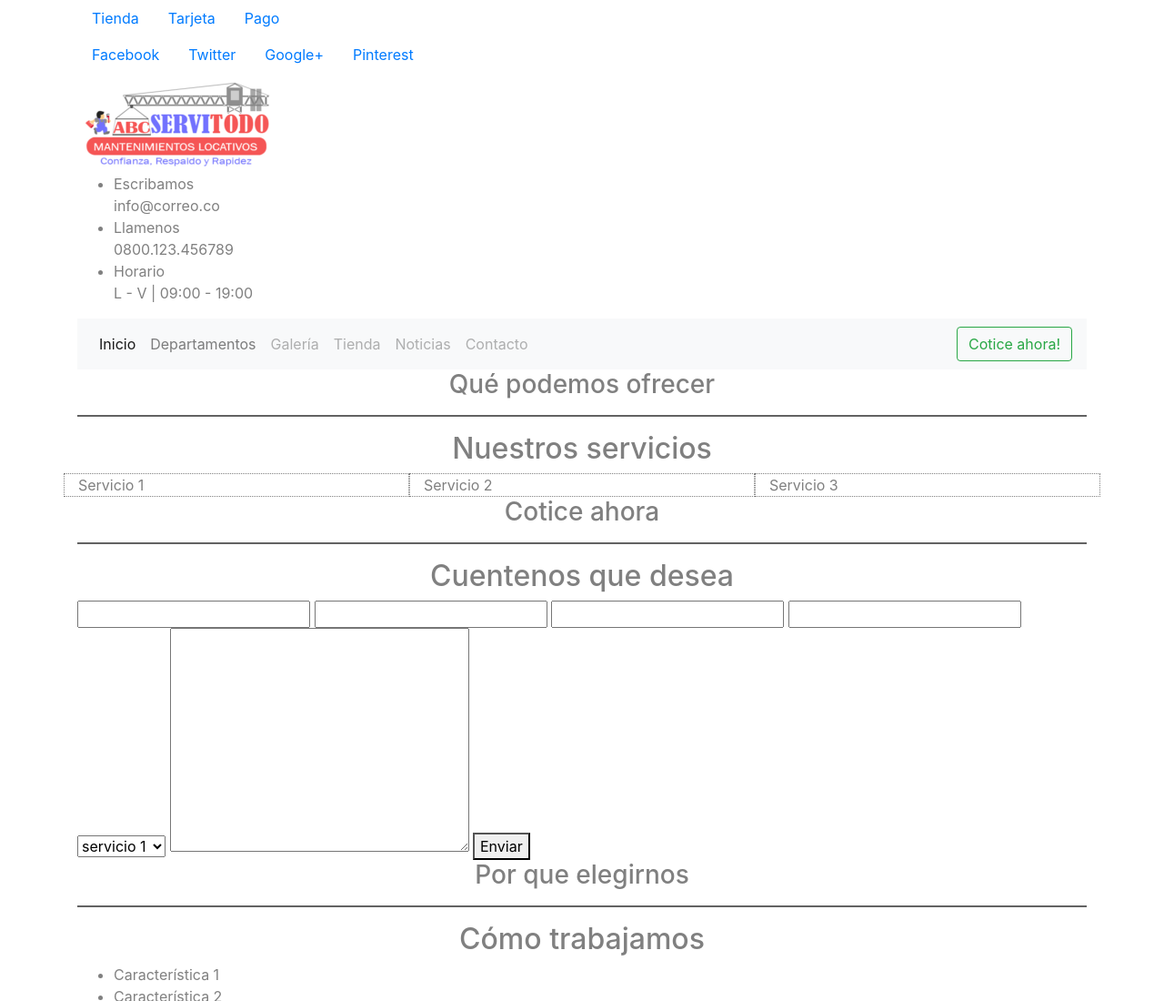
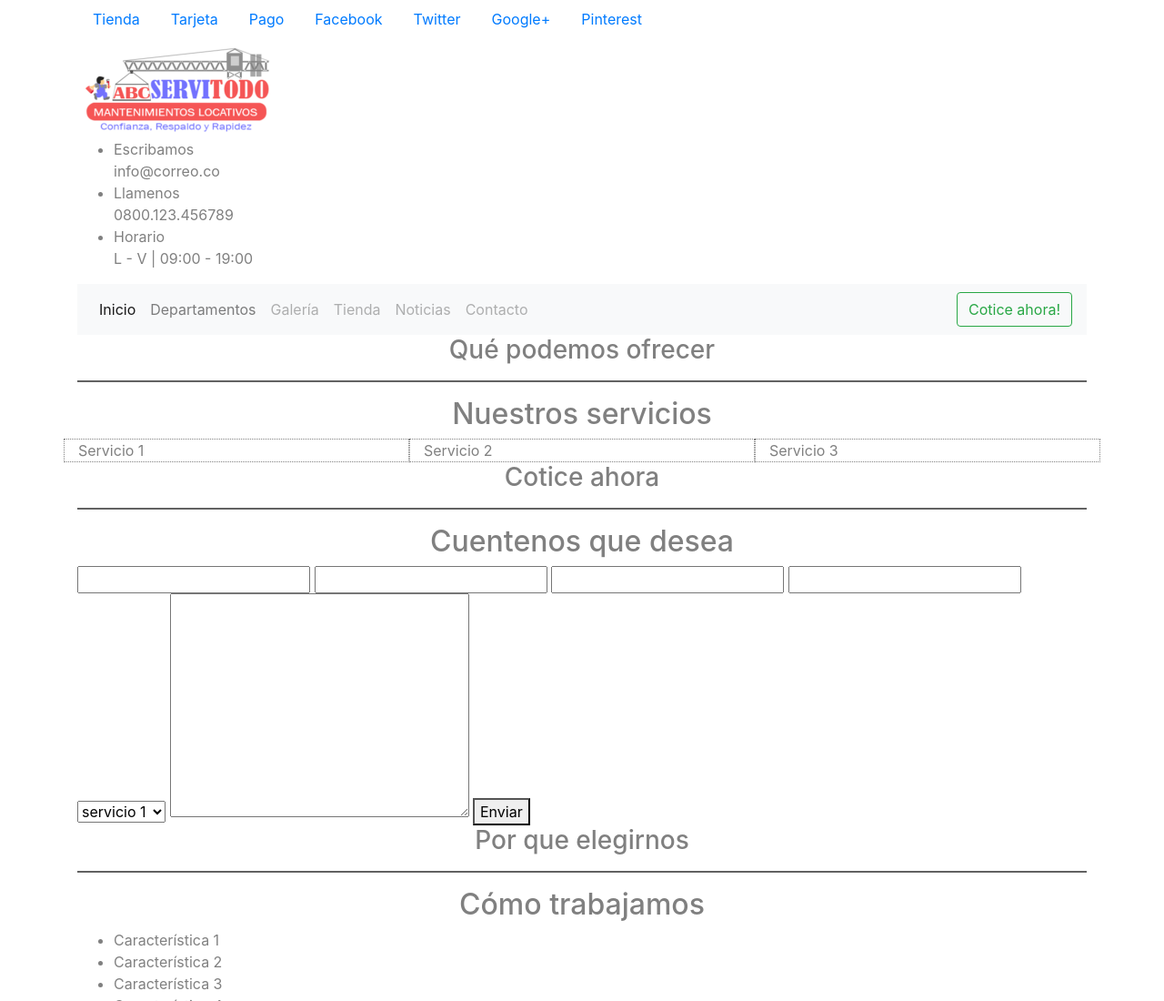
Before and after one commit to jcarlosj/Theme-ABCServiTodo, a website: page index.html in a window 1280 px wide. Shown: the top 1100 px of the page at 91% size. Drawn offline with nearby package versions, Linux system fonts and the light colour scheme; files that its build step writes are made by us from their sources; files whose address does not match are found by name.

Commit message:
[+] Boostrap (Button Group): Menus Secondary y Social (header)

```diff
--- a/index.html
+++ b/index.html
@@ -12,30 +12,30 @@
 <body>
     <header class="header">
         <div class="container">
-            <nav class="header__top justify-content-between">
-                <ul class="nav menu-secondary">
+            <nav class="btn-toolbar header__top" role="toolbar" aria-label="Toolbar with button groups"">
+                <ul class="btn-group nav menu-secondary" role="group" aria-label="First group">
                     <li class="nav-item">
-                        <a class="nav-link" href="#">Tienda</a>
+                        <a class="btn btn-link nav-link" href="#">Tienda</a>
                     </li>
                     <li class="nav-item">
-                        <a class="nav-link" href="#">Tarjeta</a>
+                        <a class="btn btn-link nav-link" href="#">Tarjeta</a>
                     </li>
                     <li class="nav-item">
-                        <a class="nav-link" href="#">Pago</a>
+                        <a class="btn btn-link nav-link" href="#">Pago</a>
                     </li>
                 </ul>
-                <ul class="nav menu-social">
+                <ul class="btn-group nav menu-social" role="group" aria-label="Second group">
                     <li class="nav-item">
-                        <a class="nav-link" href="#">Facebook</a>
+                        <a class="btn btn-link nav-link" href="#">Facebook</a>
                     </li>
                     <li class="nav-item">
-                        <a class="nav-link" href="#">Twitter</a>
+                        <a class="btn btn-link nav-link" href="#">Twitter</a>
                     </li>
                     <li class="nav-item">
-                        <a class="nav-link" href="#">Google+</a>
+                        <a class="btn btn-link nav-link" href="#">Google+</a>
                     </li>
                     <li class="nav-item">
-                        <a class="nav-link" href="#">Pinterest</a>
+                        <a class="btn btn-link nav-link" href="#">Pinterest</a>
                     </li>
                 </ul>
             </nav>
```
